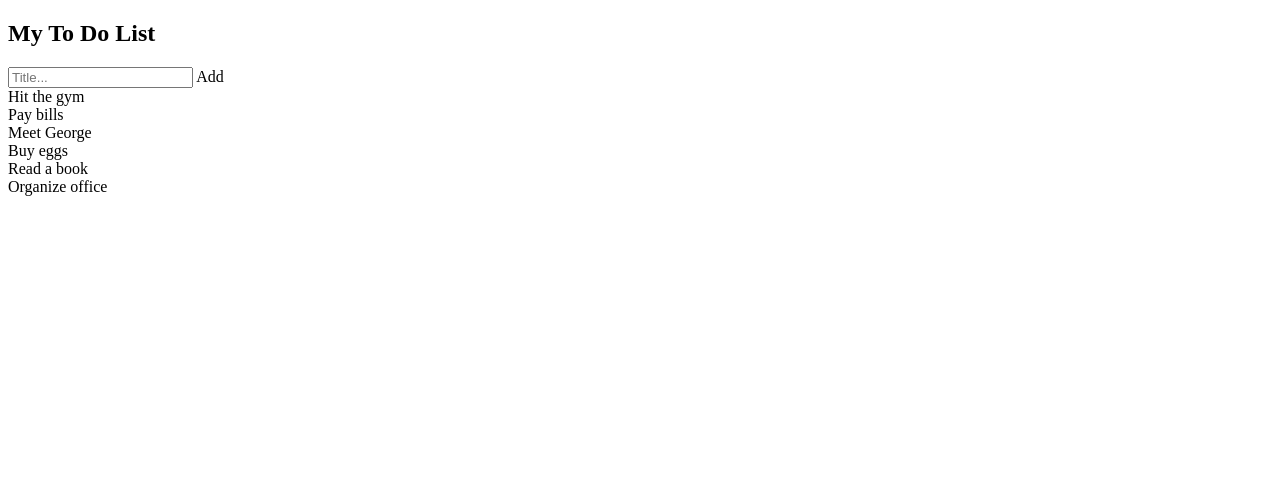
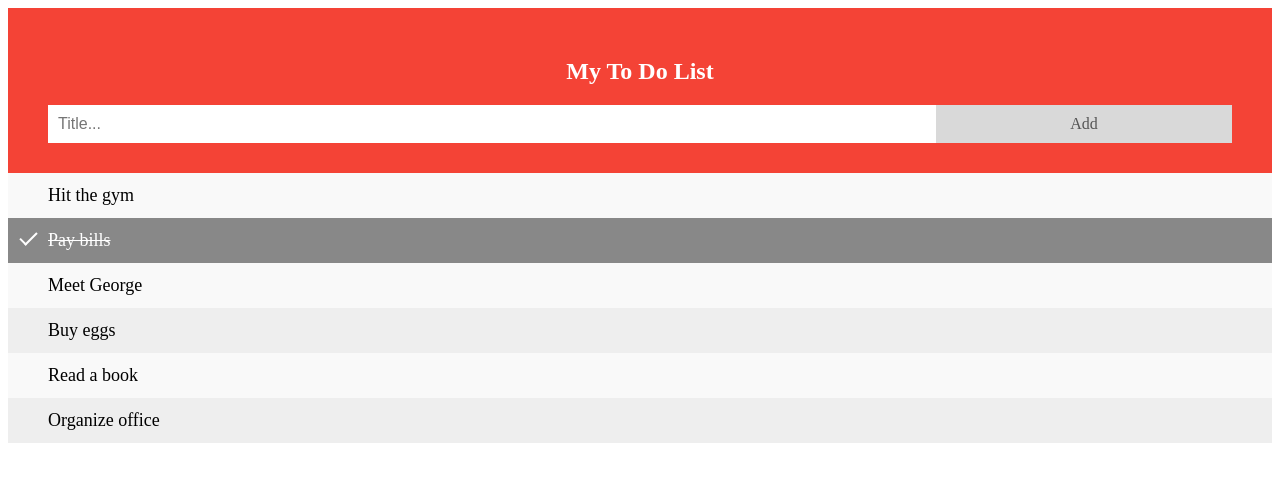
Before and after one commit to assassin65170/Contact, a plain HTML site: page index.html in a window 1280 px wide. Drawn offline with Linux system fonts and the light colour scheme.

Commit message:
Update styles.css

```diff
--- a/styles.css
+++ b/styles.css
@@ -1,12 +1,101 @@
-.copyright {
-	font-size: 15px;
-	text-align: center;
-	padding-top: 70px;
+* {
+  box-sizing: border-box;
 }
 
 ul {
-  list-style-type: none;
   margin: 0;
   padding: 0;
-  overflow: hidden;
 }
+
+ul li {
+  cursor: pointer;
+  position: relative;
+  padding: 12px 8px 12px 40px;
+  background: #eee;
+  font-size: 18px;
+  transition: 0.2s;
+
+  -webkit-user-select: none;
+  -moz-user-select: none;
+  -ms-user-select: none;
+  user-select: none;
+}
+
+ul li:nth-child(odd) {
+  background: #f9f9f9;
+}
+
+ul li:hover {
+  background: #ddd;
+}
+
+ul li.checked {
+  background: #888;
+  color: #fff;
+  text-decoration: line-through;
+}
+
+ul li.checked::before {
+  content: '';
+  position: absolute;
+  border-color: #fff;
+  border-style: solid;
+  border-width: 0 2px 2px 0;
+  top: 10px;
+  left: 16px;
+  transform: rotate(45deg);
+  height: 15px;
+  width: 7px;
+}
+
+.close {
+  position: absolute;
+  right: 0;
+  top: 0;
+  padding: 12px 16px 12px 16px;
+}
+
+.close:hover {
+  background-color: #f44336;
+  color: white;
+}
+
+.header {
+  background-color: #f44336;
+  padding: 30px 40px;
+  color: white;
+  text-align: center;
+}
+
+.header:after {
+  content: "";
+  display: table;
+  clear: both;
+}
+
+input {
+  margin: 0;
+  border: none;
+  border-radius: 0;
+  width: 75%;
+  padding: 10px;
+  float: left;
+  font-size: 16px;
+}
+
+.addBtn {
+  padding: 10px;
+  width: 25%;
+  background: #d9d9d9;
+  color: #555;
+  float: left;
+  text-align: center;
+  font-size: 16px;
+  cursor: pointer;
+  transition: 0.3s;
+  border-radius: 0;
+}
+
+.addBtn:hover {
+  background-color: #bbb;
+}
```
